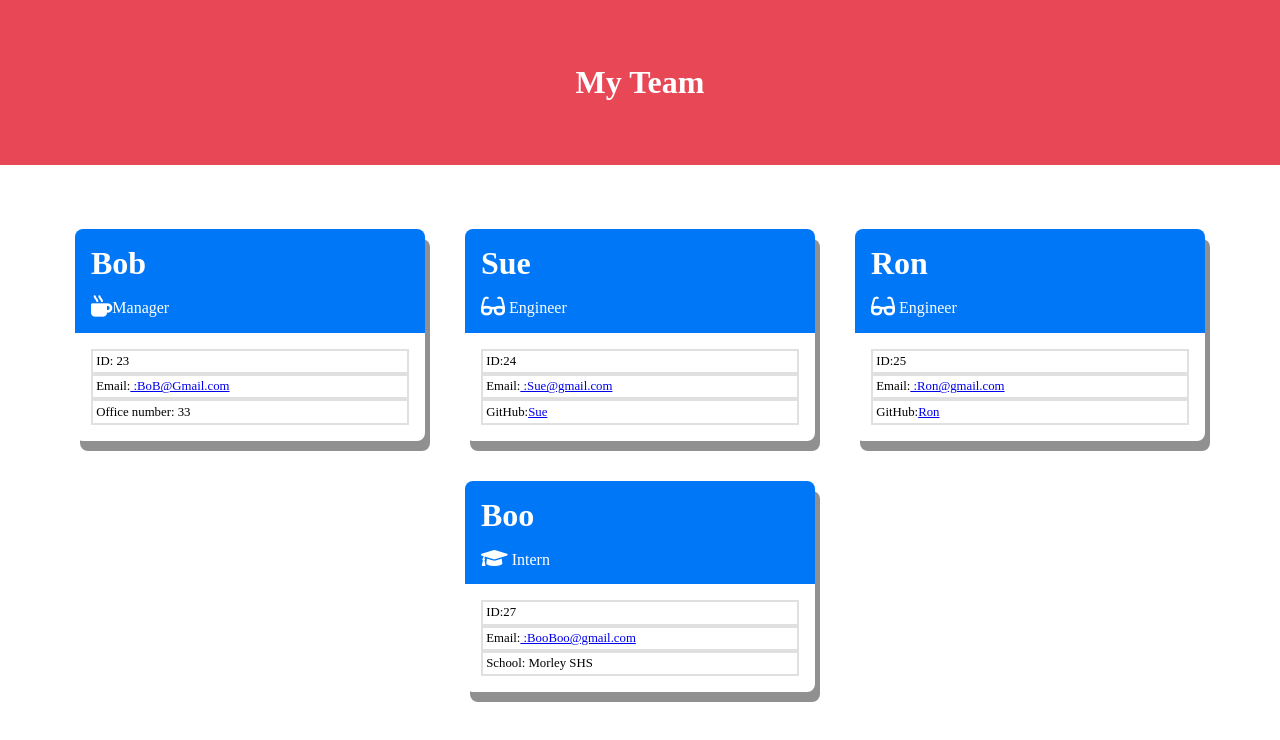
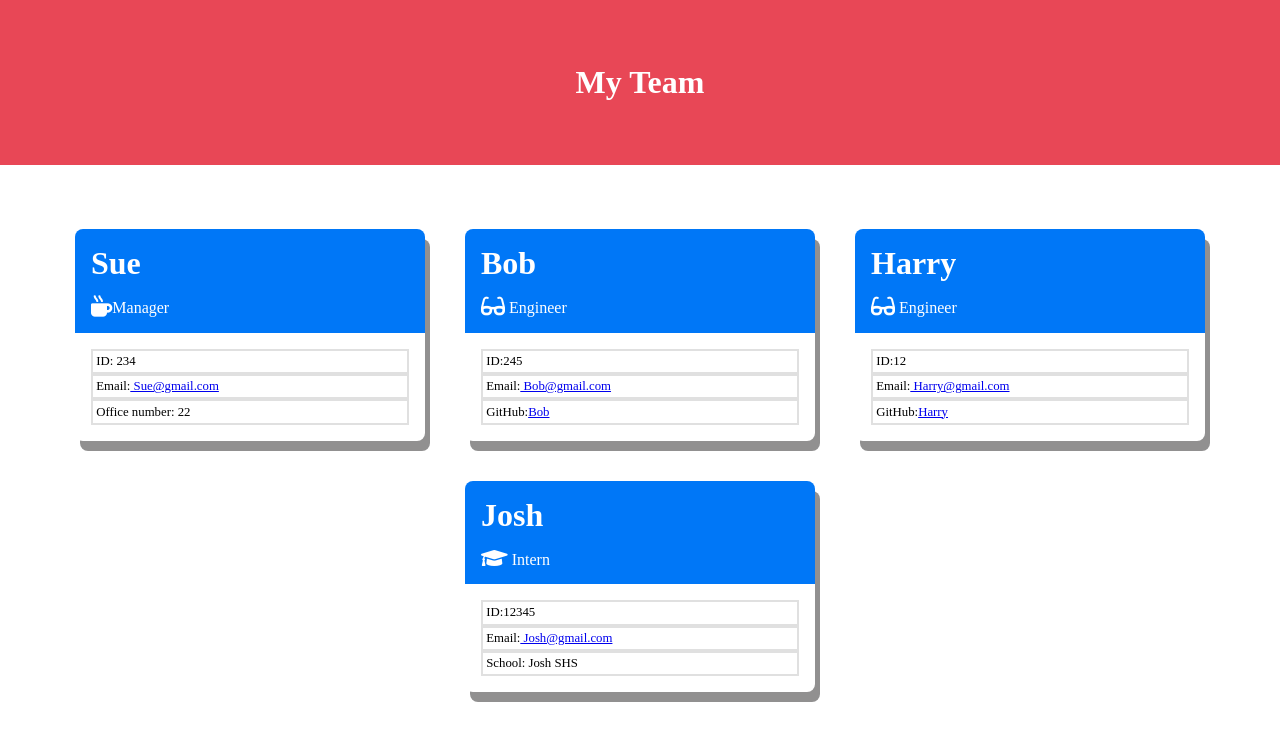
Before and after one commit to RichoHa/generateMyTeam, a plain HTML site: page index.html in a window 1280 px wide. Drawn offline with Linux system fonts and the light colour scheme.

Commit message:
updated snippet to suite changes

```diff
--- a/index.html
+++ b/index.html
@@ -22,46 +22,46 @@
     <div id="teamSection">
       <div class="Card">
         <div>
-          <h1>Bob</h1>
+          <h1>Sue</h1>
           <p><i class="fas fa-mug-hot fa-lg"></i>Manager</p>
         </div>
         <div>
-          <p>ID: 23</p>
-          <p>Email:<a href="mailto:BoB@Gmail.com"> :BoB@Gmail.com</a></p>
-          <p>Office number: 33</p>
+          <p>ID: 234</p>
+          <p>Email:<a href="mailto:Sue@gmail.com"> Sue@gmail.com</a></p>
+          <p>Office number: 22</p>
         </div>
       </div>
       <div class="Card">
         <div>
-          <h1>Sue</h1>
+          <h1>Bob</h1>
           <p><i class="fas fa-glasses fa-lg"></i> Engineer</p>
         </div>
         <div>
-          <p>ID:24</p>
-          <p>Email:<a href="mailto:Sue@gmail.com"> :Sue@gmail.com</a></p>
-          <p>GitHub:<a href="https://github.com/Sue">Sue</a></p>
+          <p>ID:245</p>
+          <p>Email:<a href="mailto:Bob@gmail.com"> Bob@gmail.com</a></p>
+          <p>GitHub:<a href="https://github.com/Bob">Bob</a></p>
         </div>
       </div>
       <div class="Card">
         <div>
-          <h1>Ron</h1>
+          <h1>Harry</h1>
           <p><i class="fas fa-glasses fa-lg"></i> Engineer</p>
         </div>
         <div>
-          <p>ID:25</p>
-          <p>Email:<a href="mailto:Ron@gmail.com"> :Ron@gmail.com</a></p>
-          <p>GitHub:<a href="https://github.com/Ron">Ron</a></p>
+          <p>ID:12</p>
+          <p>Email:<a href="mailto:Harry@gmail.com"> Harry@gmail.com</a></p>
+          <p>GitHub:<a href="https://github.com/Harry">Harry</a></p>
         </div>
       </div>
       <div class="Card">
         <div>
-          <h1>Boo</h1>
+          <h1>Josh</h1>
           <p><i class="fas fa-graduation-cap fa-lg"></i> Intern</p>
         </div>
         <div>
-          <p>ID:27</p>
-          <p>Email:<a href="mailto:BooBoo@gmail.com"> :BooBoo@gmail.com</a></p>
-          <p>School: Morley SHS</p>
+          <p>ID:12345</p>
+          <p>Email:<a href="mailto:Josh@gmail.com"> Josh@gmail.com</a></p>
+          <p>School: Josh SHS</p>
         </div>
       </div>
     </div>
```
Also changed, not shown: assets/pictures/code-snippet.PNG, assets/pictures/web-snippet.PNG.
